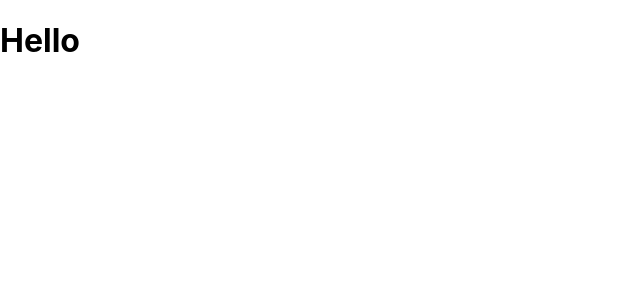
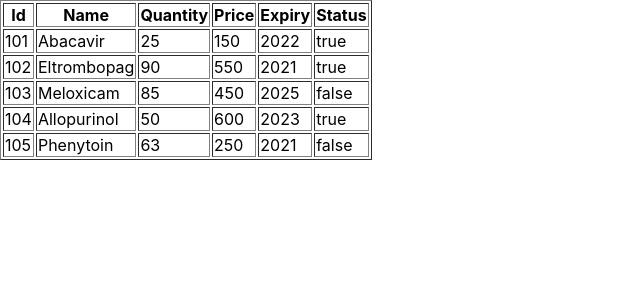
Before and after one commit to palakgodhani26/1stlc, a React (Create React App) app: page / in a window 1280 px wide. Shown: the top 300 px of the page, without its empty margins (0-640 px from the left). Built offline with nearby package versions, Linux system fonts and the light colour scheme.

Commit message:
31-5-1 table

```diff
--- a/src/App.js
+++ b/src/App.js
@@ -3,121 +3,75 @@ import './App.css';
 import Demo from './Components/Demo';
 
  function App() {
-//   const person = {
-//     name: "Amit",
-//     age: 25
-// }
-// console.log(person.name, person.age);
-
-// const person = [
-//   {
-//       name: "Amit",
-//       age: 25,
-//   },
-//   {
-//       name: "Piyush",
-//       age: 40,
-//   },
-// ];
-//   person.map((p) => console.log(p.name, p.age));
-
-// const person = {
-//   name: "Amit",
-//   age: 25,
-//   course: [
-//       "C",
-//       "HTML"
-//   ]
-// }
-//   for(let k in person)
-//     if(k === 'course') {
-//       person[k].map((p) => console.log(p));
-//     }else{
-//       console.log(person[k]);
-//     }
+   let data =[
+      {
+        id: 101,
+        name: 'Abacavir',
+        quantity: 25,
+        price: 150,
+        expiry: 2022,
+        status: true
+      },
+      {
+        id: 102,
+        name: 'Eltrombopag',
+        quantity: 90,
+        price: 550,
+        expiry: 2021,
+        status: true
+      },
+      {
+        id: 103,
+        name: 'Meloxicam',
+        quantity: 85,
+        price: 450,
+        expiry: 2025,
+        status: false
+      },
+      {
+        id: 104,
+        name: 'Allopurinol',
+        quantity: 50,
+        price: 600,
+        expiry: 2023,
+        status: true
+      },
+      {
+        id: 105,
+        name: 'Phenytoin',
+        quantity: 63,
+        price: 250,
+        expiry: 2021,
+        status: false
+      }
+    ];
 
 
-// const person = [
-//   {
-//       name: "Amit",
-//       age: 25,
-//       course: [
-//           "C",
-//           "HTML"
-//       ]
-//   },
-//   {
-//       name: "Ajay",
-//       age: 40,
-//       course: [
-//           "Java",
-//           "JavaScript"
-//       ]
-//   }
-// ]
-// person.map((p) =>{
-//   console.log(person.name, person.age);
-//   person.course.map((p) => console.log(p))
-// });
-
-// const myObj = {
-//   name: "John",
-//   age: 30,
-//   cars: {
-//       car1: "Ford",
-//       car2: "BMW",
-//       car3: "Fiat"
-//   }
-// }
-//   for(let k in myObj) {
-//     if(k === 'cars'){
-//       for(let j in myObj[k]) {
-//         console.log(myObj[k][j]);
-//       }
-//     }else{
-//       console.log(myObj[k]);
-//     }
-//   }
-const data = {
-  personal_info: {
-    name: 'amit',
-    age: 25,
-    city: 'surat'
-  },
-  courses: ["C", "JavaScript", "React"],
-  branches: {
-    rwl: {
-      admission: 50,
-      vacant_seat: 10
-    },
-    rw2: {
-      admission: 30,
-      vacant_seat: 20
-    },
-    rw3: {
-      admission: 25,
-      vacant_seat: 25
-    },
-    rw4: {
-      admission: 40,
-      vacant_seat: 10
-    }
-  }
-}
-
-for (let k in data) {
-  if (k === 'personal_info') {
-    console.log(data[k].name, data[k].age, data[k].city);
-  } else if (k === 'courses') {
-    data[k].map((d) => console.log((d)));
-  } else {
-    for (let j in data[k]) {
-      console.log((data[k][j].admission, data[k][j].vacant_seat));
-    }
-  }
-}
 return (
-  <Demo />
+  <div>
+    <table border="1">
+      <tr>
+        <th>Id</th>
+        <th>Name</th>
+        <th>Quantity</th>
+        <th>Price</th>
+        <th>Expiry</th>
+        <th>Status</th>
+      </tr>
+      {
+        data.map((d,i) => {
+          return(<tr>
+            <td>{d.id}</td>
+            <td>{d.name}</td>
+            <td>{d.quantity}</td>
+            <td>{d.price}</td>
+            <td>{d.expiry}</td>
+            <td>{d.status.toString()}</td>
+          </tr>)
+        })
+      }
+    </table>
+  </div>
 );
 }
 
```
